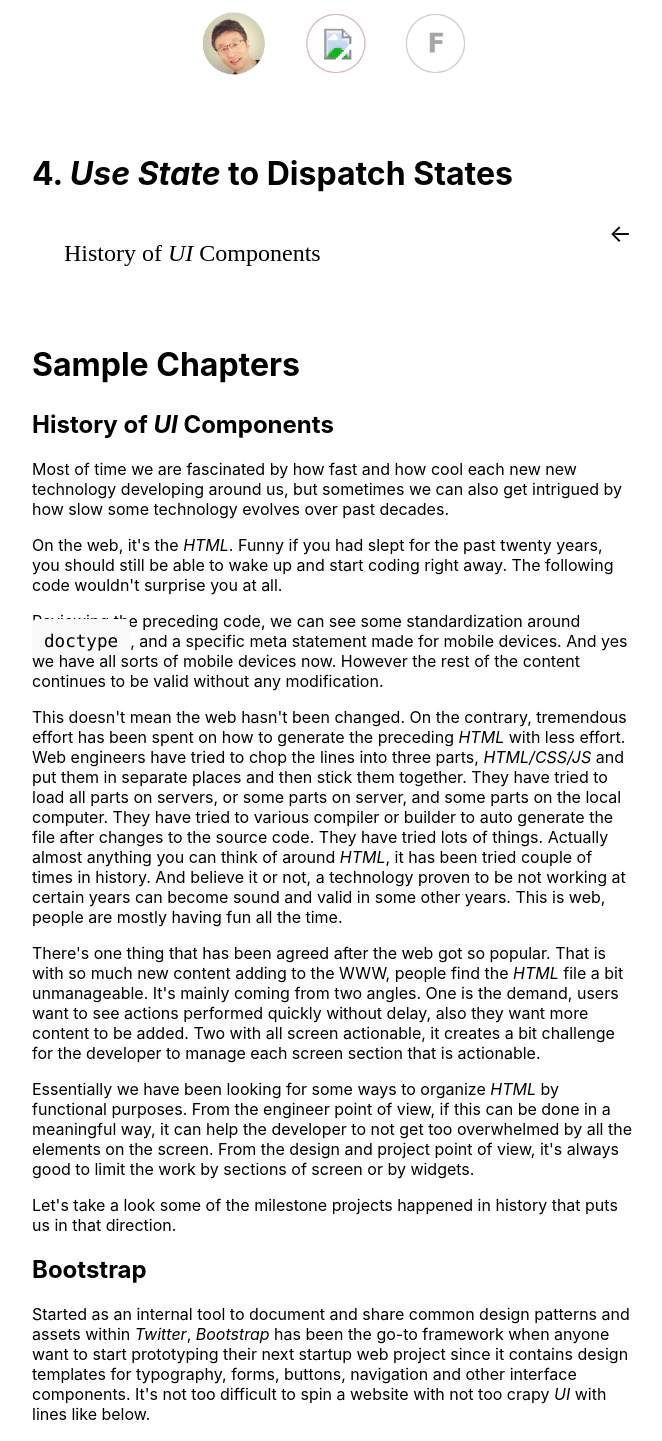
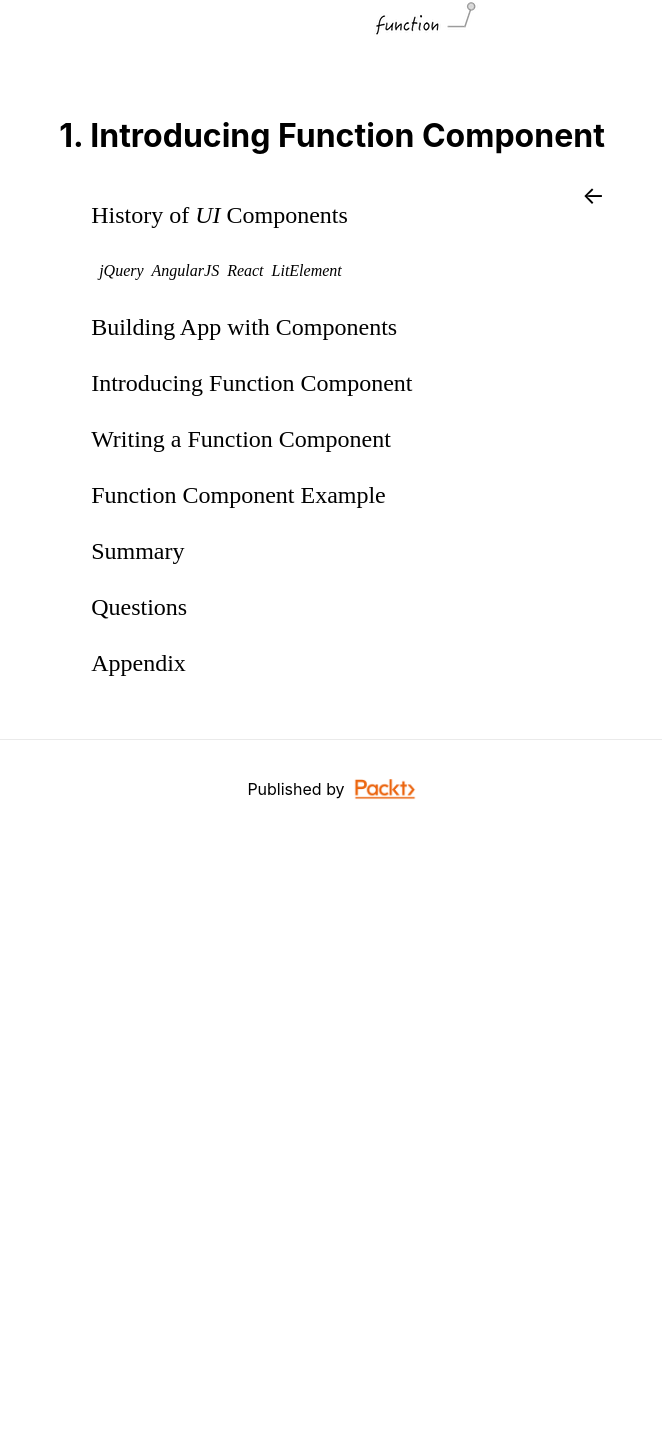
Before and after one commit to windmaomao/drh, a Next.js app: page /drh/chapters/1-function-component in a window 1280 px wide. Shown: the part 393-1834 px from the top of the page, without its empty margins (308-970 px from the left). After the commit the page ends 1232 px from the top, so only its background shows below. Built offline with nearby package versions, Linux system fonts and the light colour scheme.

Commit message:
add ch01 toc

```diff
--- a/components/Layout.js
+++ b/components/Layout.js
@@ -34,7 +34,7 @@ export default function Layout({ children, base }) {
         }
 
         main {
-          padding: 5rem 0;
+          padding: 1rem 0;
           flex: 1;
           display: flex;
           flex-direction: column;
--- a/pages/chapters/1-function-component.js
+++ b/pages/chapters/1-function-component.js
@@ -5,40 +5,42 @@ export default function Chapter({ base }) {
   return (
     <TocLayout base={base}>
       <div style={{ textAlign: "center" }}>
-        <img src={`${base}/images/ch04.png`} width="300px" />
+        <img src={`${base}/images/ch01.png`} width="500px" />
       </div>
       <h1>
-        4. <i>Use State</i> to Dispatch States
+        1. Introducing Function Component
       </h1>
       <Link href="/chapter">
         <a className="back">←</a>
       </Link>
       <ul>
-        <li>History of <i>UI</i> Components</li>
+        <li>
+          History of <i>UI</i> Components
+          <ul className="bullets">
+            <li><i>jQuery</i></li>
+            <li><i>AngularJS</i></li>
+            <li><i>React</i></li>
+            <li><i>LitElement</i></li>
+          </ul>
+        </li>
+        <li>Building App with Components</li>
+        <li>Introducing Function Component</li>
+        <li>Writing a Function Component</li>
+        <li>Function Component Example</li>
+        <li>Summary</li>
+        <li>Questions</li>
+        <li>Appendix</li>
       </ul>
-
-      <h1 id='history-of-ui-components'>
-        Sample Chapters
-      </h1>
-      <h2>
-        History of <i>UI</i> Components
-      </h2>
-      <p>Most of time we are fascinated by how fast and how cool each new new technology developing around us, but sometimes we can also get intrigued by how slow some technology evolves over past decades. </p>
-      <p>On the web, it&#39;s the <em>HTML</em>. Funny if you had slept for the past twenty years, you should still be able to wake up and start coding  right away. The following code wouldn&#39;t surprise you at all. </p>
-      <p>Reviewing the preceding code, we can see some standardization around <code>doctype</code>, and a specific meta statement made for mobile devices. And yes we have all sorts of mobile devices now. However the rest of the content continues to be valid without any modification. </p>
-      <p>This doesn&#39;t mean the web hasn&#39;t been changed. On the contrary, tremendous effort has been spent on how to generate the preceding <em>HTML</em> with less effort. Web engineers have tried to chop the lines into three parts, <em>HTML/CSS/JS</em> and put them in separate places and then stick them together. They have tried to load all parts on servers, or some parts on server, and some parts on the local computer. They have tried to various compiler or builder to auto generate the file after changes to the source code. They have tried lots of things. Actually almost anything you can think of around <em>HTML</em>, it has been tried couple of times in history. And believe it or not, a technology proven to be not working at certain years can become sound and valid in some other years. This is web, people are mostly having fun all the time.</p>
-      <p>There&#39;s one thing that has been agreed after the web got so popular. That is with so much new content adding to the WWW, people find the <em>HTML</em> file a bit unmanageable.  It&#39;s mainly coming from two angles. One is the demand, users want to see actions performed quickly without delay, also they want more content to be added. Two with all screen actionable, it creates a bit challenge for the developer to manage each screen section that is actionable.</p>
-      <p>Essentially we have been looking for some ways to organize <em>HTML</em> by functional purposes. From the engineer point of view, if this can be done in a meaningful way, it can help the developer to not get too overwhelmed by all the elements on the screen. From the design and project point of view, it&#39;s always good to limit the work by sections of screen or by widgets.</p>
-      <p>Let&#39;s take a look some of the milestone projects happened in history that puts us in that direction.</p>
-      <h2 id='bootstrap'>Bootstrap</h2>
-      <p>Started as an internal tool to document and share common design patterns and assets within <em>Twitter</em>, <em>Bootstrap</em> has been the go-to framework when anyone want to start prototyping their next startup web project since it contains design templates for typography, forms, buttons, navigation and other interface components. It&#39;s not too difficult to spin a website with not too crapy <em>UI</em> with lines like below.</p>
-      <p>If we need to add an Accordion behavior to a page, we can easily go to <em>Bootstrap</em> website, and copy the template code over so we can customize the behavior in our own copy. It was revolutionary at that time. And you can see this approach doesn&#39;t have any learning curve, all we need to do is, copy and paste.</p>
-      <p>Although there&#39;s no physical shape of widgets or components defined in <em>Bootstrap</em>, since after the copy-and-paste, it still forms a giant <em>HTML</em> file, all the templates it provides are organized in some major categories such as Layout, Content, Form, Components and Helpers. There&#39;s a purpose for each template. And under the Components category, you can find Breadcrumb, Button, Collapse, Dropdown and so forth.  This is one of the early attempt that people find certain <em>HTML</em> lines form a pattern of functionality. And by borrowing  from these snippets, we can make our job productive. We have been using this approach even today, especially in the prototyping industry.</p>
-      <h2 id='jquery'>jQuery</h2>
-      <p><em>jQuery</em> is a library can be used to manipulate <em>DOM</em> elements on the screen. It recognized the challenge of working with <em>DOM</em> directly, therefore it provides a utility layer to simplify the syntax of finding, selecting and manipulating <em>DOM</em> elements. </p>
-      <p>One of  the strong designs from <em>jQuery</em> is the separation of <em>Javascript</em> and <em>HTML</em>,  since it allows to create <em>DOM</em> through <em>Javascript</em> without writing <em>HTML</em> or it can create a handle to work with existing <em>DOM</em> created by <em>HTML</em>. Essentially it establishes a wrapper for each element via the famous <code>$</code> symbol:</p>
-      <p>Although writing things in <em>Javascript</em> is a bit challenge than <em>HTML</em>, there&#39;s no other way to change color, font, or position of an element at runtime. So <em>jQuery</em>&#39;s capability of allowing coding a pair of logic for a specific section of <em>HTML</em> becomes the only solution at that time to create large scale widget and be able to maintain the codebase at the same time.</p>
-
+      <style jsx>{`
+        ul.bullets {
+          display: flex;
+          margin: 0;
+        }
+        ul.bullets li {
+          font-size: 1rem;
+          margin-left: 0.5rem;
+        }
+      `}</style>
     </TocLayout>
   )
 }
```
Also changed, not shown: pages/chapter.js (+5 -57 lines), public/images/ch01.png, public/images/ch01_nav.png (added).
